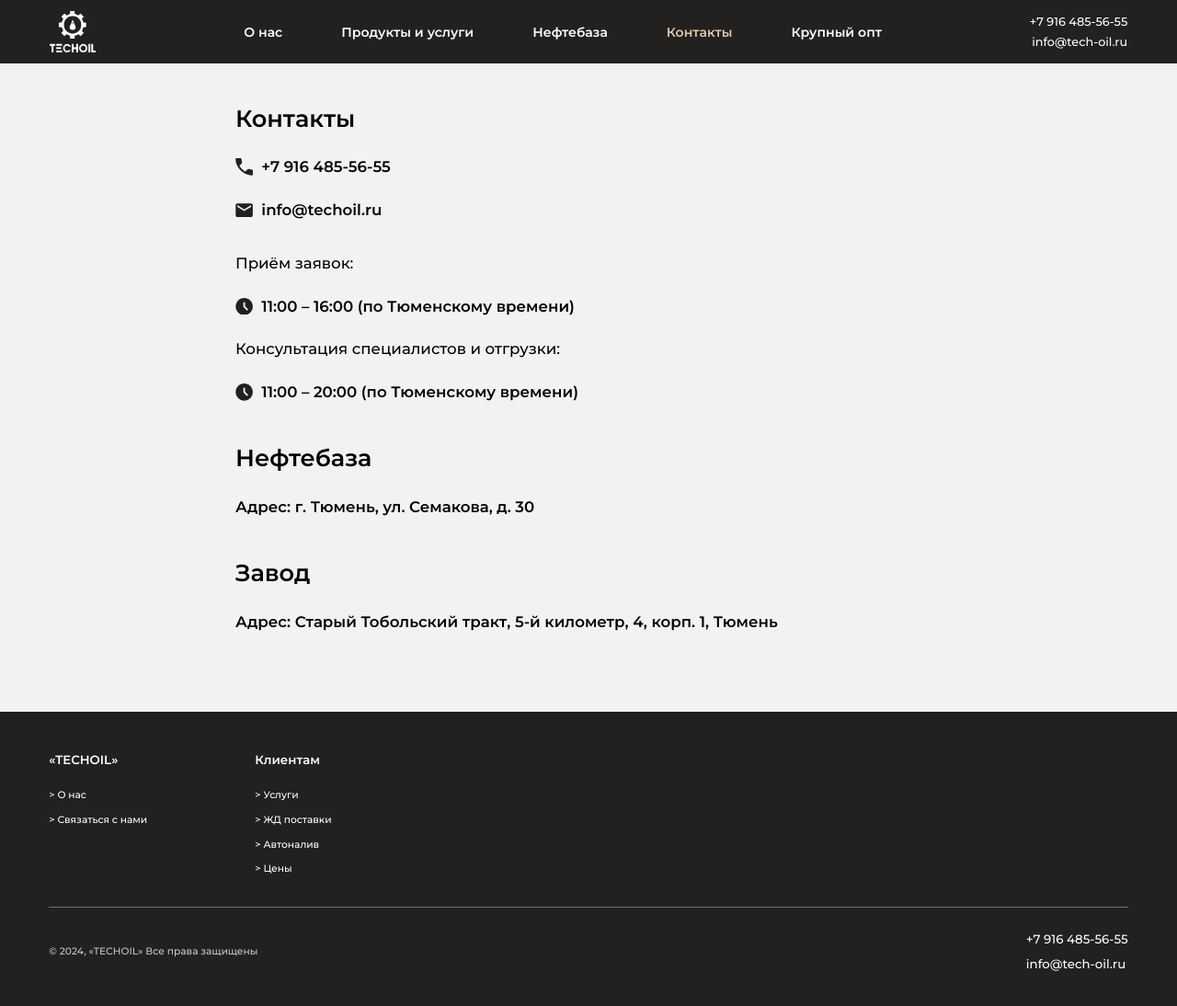
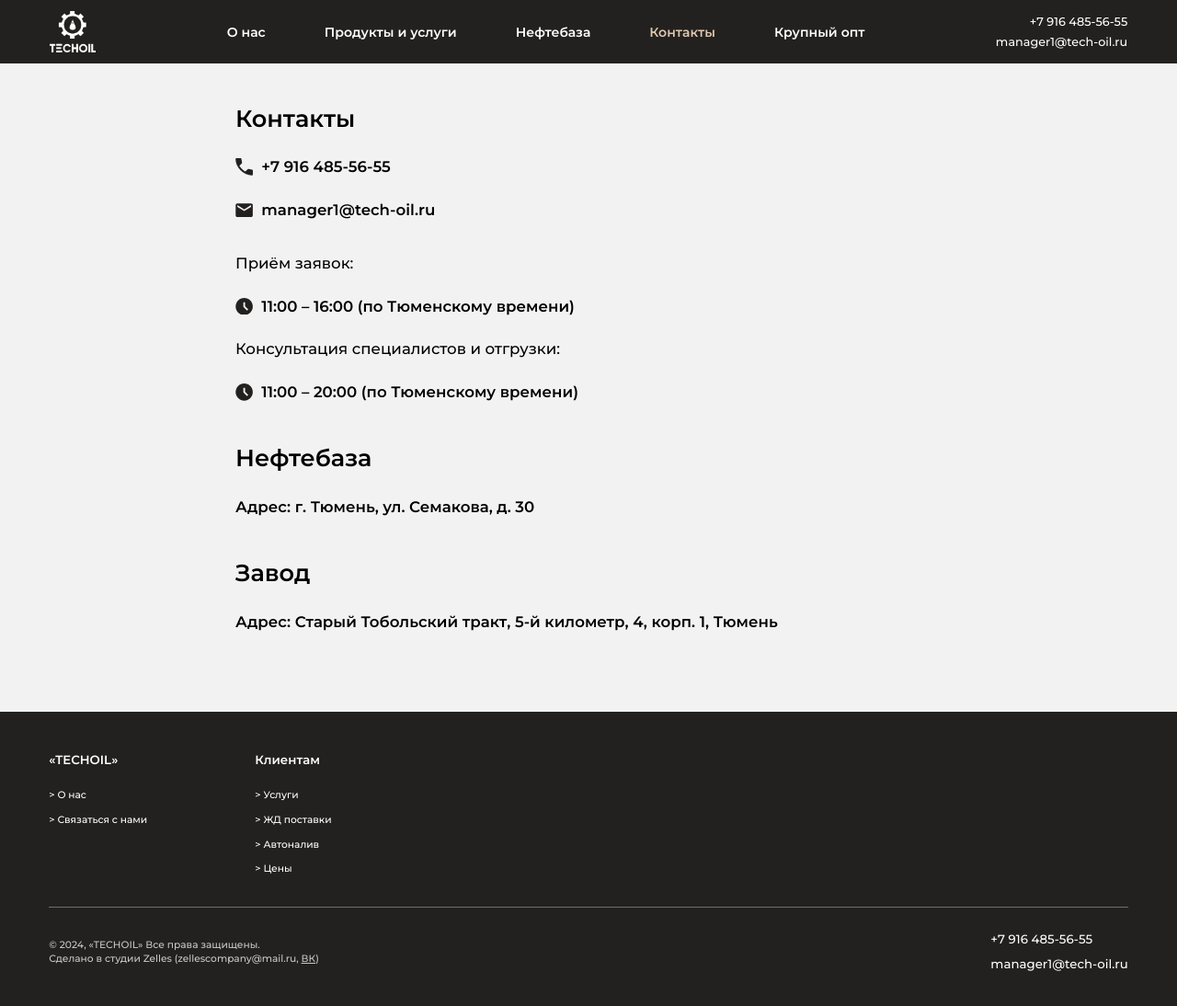
Before and after one commit to ZellesStudio/zellesstudio.github.io, a plain HTML site: page contacts.html in a window 1280 px wide. Shown: the whole page at 92% size. Drawn offline with Linux system fonts and the light colour scheme.

Commit message:
правки

```diff
--- a/contacts.html
+++ b/contacts.html
@@ -31,7 +31,7 @@
         </nav>
         <div id="header_contacts">
             <span>+7 916 485-56-55</span>
-            <span>info@tech-oil.ru</span>
+            <span>manager1@tech-oil.ru</span>
         </div>
     </header>
     <div id="mobile_nav">
@@ -60,7 +60,7 @@
                         d="M6.16536 43.3333C4.6987 43.3333 3.44314 42.8111 2.3987 41.7667C1.35425 40.7222 0.832031 39.4667 0.832031 38V5.99999C0.832031 4.53332 1.35425 3.27777 2.3987 2.23332C3.44314 1.18888 4.6987 0.666656 6.16536 0.666656H48.832C50.2987 0.666656 51.5542 1.18888 52.5987 2.23332C53.6431 3.27777 54.1654 4.53332 54.1654 5.99999V38C54.1654 39.4667 53.6431 40.7222 52.5987 41.7667C51.5542 42.8111 50.2987 43.3333 48.832 43.3333H6.16536ZM27.4987 24.6667L48.832 11.3333V5.99999L27.4987 19.3333L6.16536 5.99999V11.3333L27.4987 24.6667Z"
                         fill="#23211F" />
                 </svg>
-                &#160;&#160;info@techoil.ru
+                &#160;&#160;manager1@tech-oil.ru
             </h2>
             <h2 style="font-weight: 500; margin-top: 2em;">Приём заявок:</h2>
             <h2>
@@ -120,10 +120,12 @@
             </div> -->
         </div>
         <div class="footer_bottom">
-            <span class="footer_copyright">© 2024, «TEСHOIL» Все права защищены</span>
+            <span class="footer_copyright">© 2024, «TEСHOIL» Все права защищены.<br /> Сделано в студии Zelles
+                (zellescompany@mail.ru, <a style="color: inherit;"
+                    href="https://vk.com/zellescompany">ВК</a>)</span>
             <div class="footer_contacts">
                 <span>+7 916 485-56-55</span>
-                <span>info@tech-oil.ru</span>
+                <span>manager1@tech-oil.ru</span>
             </div>
         </div>
     </footer>
```
Also changed, not shown: index.html (+5 -3 lines), large_wholesale.html (+5 -3 lines), oildepot.html (+5 -3 lines), products.html (+11 -8 lines).
